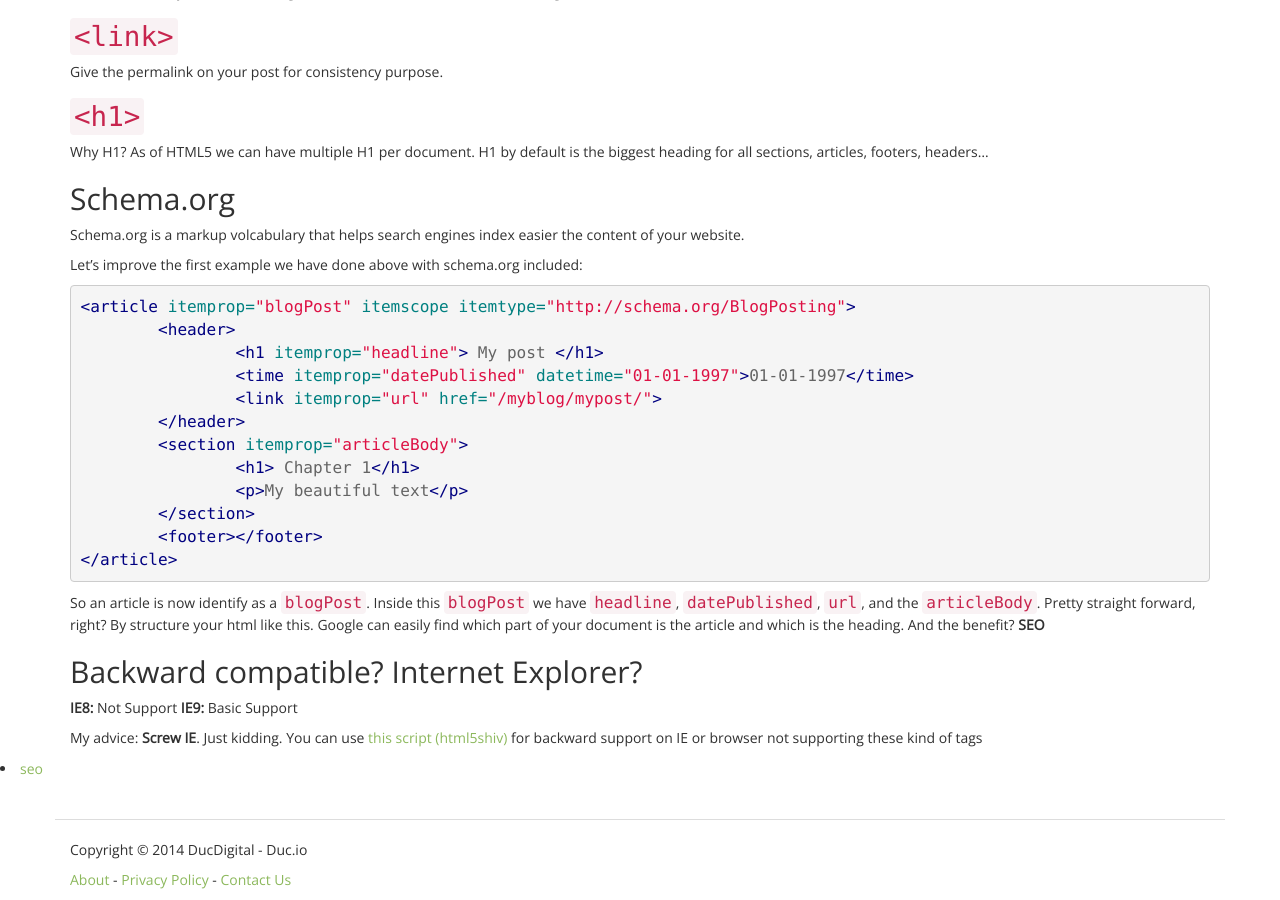
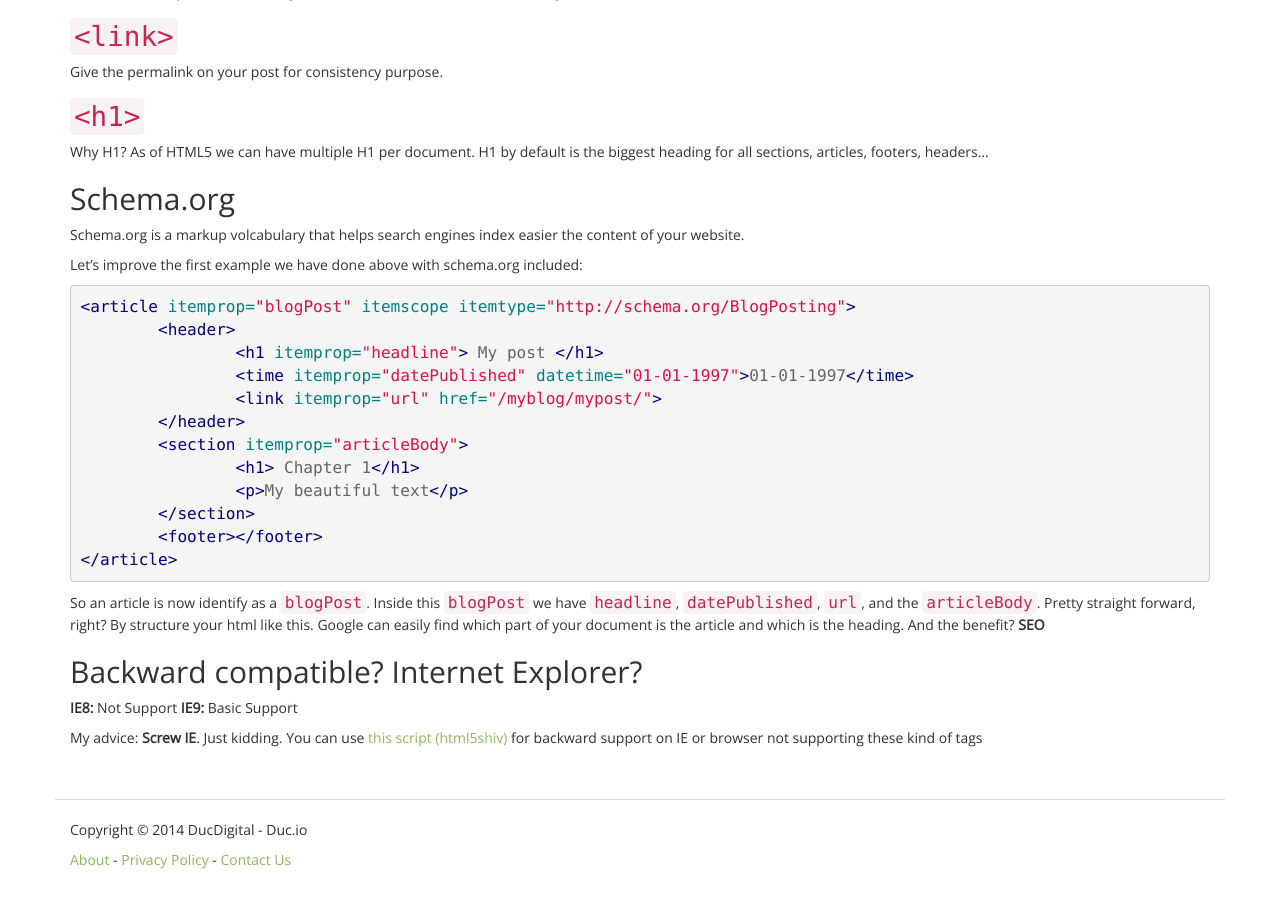
Before and after one commit to ducdigital/ducdigital.github.io, a Jekyll site: the page built from _posts/2014-12-31-seo-and-html5.md, in a window 1280 px wide and 900 px high, scrolled down 1821 px. Built offline with Jekyll 4.4.1, drawn with Linux system fonts in a browser that asks for light colours; some web fonts are replaced; Markdown is read by kramdown in place of the engine named in the settings; comment, search, counter and statistics services are not loaded.

Commit message:
Remove unused stuff

```diff
--- a/_layouts/posts.html
+++ b/_layouts/posts.html
@@ -6,9 +6,6 @@
 	</footer>
 </main>
 <aside>
-	{% for category in site.categories %}
-		<li><a name="{{ category | first }}">{{ category | first }}</a></li>
-	{% endfor %}
 	{% include related_post.html %}
 </aside>
 {% include footer.html %}
```
